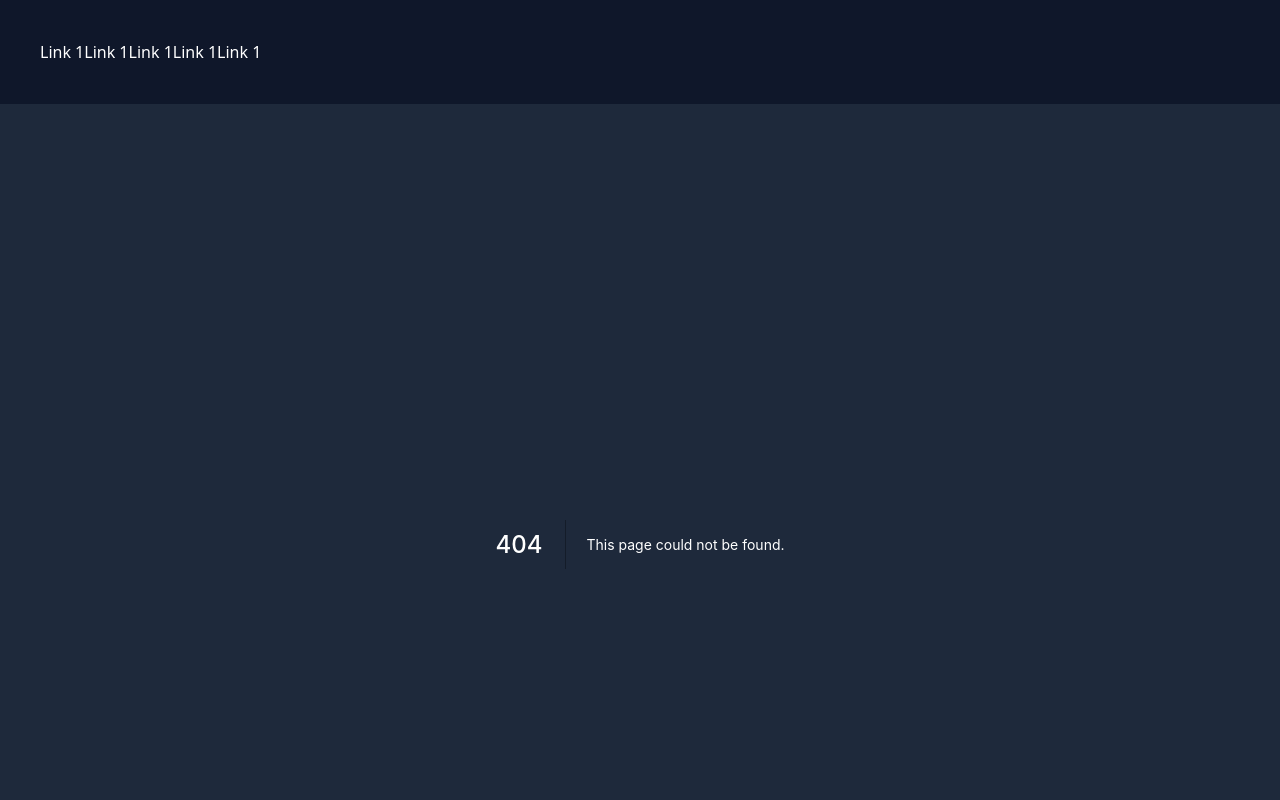
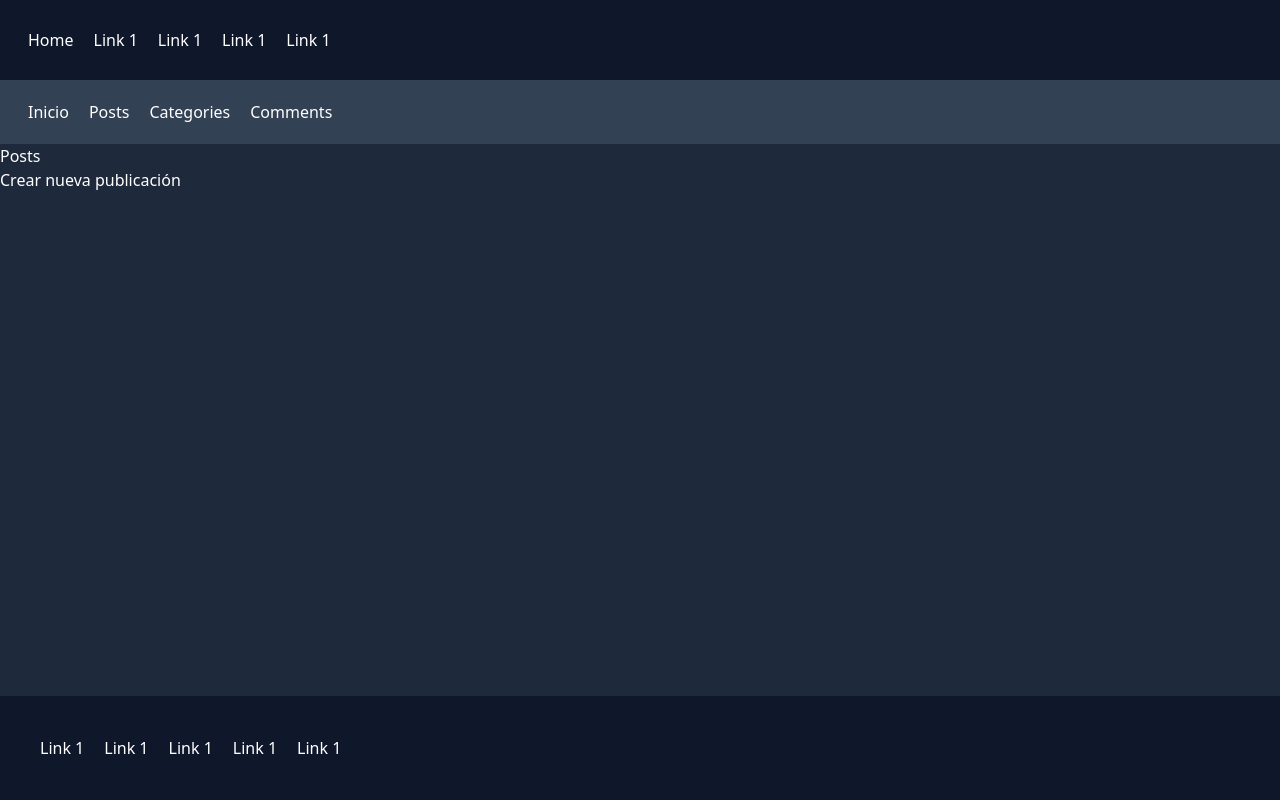
Before and after one commit to tzuzulcode/front-end-advanced-enero-2022, a Next.js app in the folder blog/: page /admin/posts in a window 1280 px wide. Before the commit this address had no page. Shown: the top 800 px of the page. Built offline with nearby package versions, Linux system fonts and the light colour scheme; no server answers.

Commit message:
Terminamos roles y empezamos con vistas de admin

```diff
--- /dev/null
+++ b/blog/components/AdminPage.jsx
@@ -0,0 +1,29 @@
+import Link from 'next/link'
+import React from 'react'
+import { useRouter } from 'next/router'
+import { useSession } from 'next-auth/react'
+
+export default function AdminPage({children}) {
+    const { data: session } = useSession()
+    const router = useRouter()
+
+    if(session?.user?.role==="regular"){
+        router.replace("/")
+    }
+  return (
+    <>
+        <section className='bg-slate-700'>
+            <ul className='flex px-7 py-5 gap-5'>
+                <li><Link href="/admin">Inicio</Link></li>
+                <li><Link href="/admin/posts">Posts</Link></li>
+                <li><Link href="/admin/categories">Categories</Link></li>
+                <li><Link href="/admin/comments">Comments</Link></li>
+            </ul>
+        </section>
+
+        <section>
+            {children}
+        </section>
+    </>
+  )
+}
--- a/blog/components/Page.jsx
+++ b/blog/components/Page.jsx
@@ -1,22 +1,26 @@
+import { useSession } from 'next-auth/react'
+import Link from 'next/link'
 import React from 'react'
 
 export default function Page({children}) {
+    const { data: session } = useSession()
     return (
         <div className='h-screen bg-slate-800 flex flex-col justify-between'>
-        <nav className="bg-slate-900 text-white p-10">
-            <ul className='flex'>
+            <nav className="bg-slate-900 text-white p-7">
+                <ul className='flex gap-5'>
+                    <Link href="/">Home</Link>
                     <li>Link 1</li>
                     <li>Link 1</li>
                     <li>Link 1</li>
                     <li>Link 1</li>
-                <li>Link 1</li>
+                    {session?.user?.role==="admin"&&<Link href="/admin">Admin</Link>}
                 </ul>
             </nav>
-        <main className="bg-slate-800 text-white p-10">
+            <main className="bg-slate-800 text-white h-full">
                 {children}
             </main>
             <footer className="bg-slate-900 p-10 text-white">
-            <ul className='flex'>
+                <ul className='flex gap-5'>
                     <li>Link 1</li>
                     <li>Link 1</li>
                     <li>Link 1</li>
--- /dev/null
+++ b/blog/pages/admin/index.js
@@ -0,0 +1,8 @@
+import React from 'react'
+import AdminPage from '../../components/AdminPage'
+
+export default function Admin() {
+    return (
+        <AdminPage>Admin</AdminPage>
+    )
+}
--- /dev/null
+++ b/blog/pages/admin/posts/create.js
@@ -0,0 +1,35 @@
+import React, { useState } from 'react'
+import AdminPage from '../../../components/AdminPage'
+import dynamic from 'next/dynamic'
+import '@uiw/react-markdown-editor/markdown-editor.css';
+import '@uiw/react-markdown-preview/markdown.css'
+
+const MarkDownEditor = dynamic(
+    ()=>import("@uiw/react-markdown-editor").then((mod)=>mod.default),{
+        ssr:false
+    }
+)
+
+export default function Create() {
+    const [content,setContent] = useState("")
+
+    const saveContent = () =>{
+        console.log(content)
+    }
+
+  return (
+    <AdminPage>
+
+        <div className='p-7'>
+            <MarkDownEditor
+                value={content}
+                onChange={(editor,data,value)=>{
+                    setContent(value)
+                }}
+            />
+            <button className='bg-yellow-200 text-black px-5 py-2 rounded-md mt-10' onClick={saveContent}>Guardar</button>
+        </div>
+
+    </AdminPage>
+  )
+}
--- /dev/null
+++ b/blog/pages/admin/posts/index.js
@@ -0,0 +1,12 @@
+import React from 'react'
+import AdminPage from '../../../components/AdminPage'
+import Link from 'next/link'
+
+export default function Posts() {
+    return (
+        <AdminPage>
+            <h1>Posts</h1>
+            <Link href="/admin/posts/create">Crear nueva publicación</Link>
+        </AdminPage>
+    )
+}
--- a/blog/pages/api/auth/[...nextauth].js
+++ b/blog/pages/api/auth/[...nextauth].js
@@ -20,11 +20,12 @@ export default NextAuth({
     },
     callbacks:{
         async jwt({token,account}){
-            console.log("JWT",account)
+            console.log("JWT",token)
+            console.log("Account",account)
             if(account?.providerAccountId){
                 token.id = account.providerAccountId
                 const snapshot = await getDoc(doc(database,"users",account.providerAccountId))
-                if(snapshot.exists){
+                if(snapshot.exists()){
                     const user = snapshot.data()
                     if(user.role){
                         token.role = user.role
@@ -38,7 +39,10 @@ export default NextAuth({
                         ),
                         {
                             role:"regular",
-                            id:account.providerAccountId
+                            id:account.providerAccountId,
+                            email:token.email,
+                            naem:token.name,
+                            picture:token.picture
                         }
                     )
                     token.role = "regular"
--- a/blog/pages/editor.jsx
+++ b/blog/pages/editor.jsx
@@ -1,34 +1,16 @@
 import React, { useState } from 'react'
 import ReactMarkdown from "react-markdown"
-import dynamic from 'next/dynamic'
-import '@uiw/react-markdown-editor/markdown-editor.css';
-import '@uiw/react-markdown-preview/markdown.css'
 
-const MarkDownEditor = dynamic(
-    ()=>import("@uiw/react-markdown-editor").then((mod)=>mod.default),{
-        ssr:false
-    }
-)
 
 
 
 export default function Editor() {
 
-    const [content,setContent] = useState("")
 
-    const saveContent = () =>{
-        console.log(content)
-    }
 
   return (
     <div>
-        <button onClick={saveContent}>Guardar</button>
-        <MarkDownEditor
-            value={content}
-            onChange={(editor,data,value)=>{
-                setContent(value)
-            }}
-        />
+
 
         <article className='prose prose-invert'>
             <ReactMarkdown>{content}</ReactMarkdown>
--- a/blog/pages/index.js
+++ b/blog/pages/index.js
@@ -7,7 +7,7 @@ export default function Home() {
   const { data: session } = useSession()
   return (
     <div>
-      <p>{session?"Sesion iniciada "+session?.user.name:"Sin sesion"}</p>
+      <p>{session?"Sesion iniciada "+session?.user.name+" Role: "+session?.user.role:"Sin sesion"}</p>
       {console.log(session?.user)}
        <button onClick={() => signIn()}>Sign in</button>
        <button onClick={() => signOut()}>Sign out</button>
```
Lines whose indentation alone changed are shown as unchanged.
